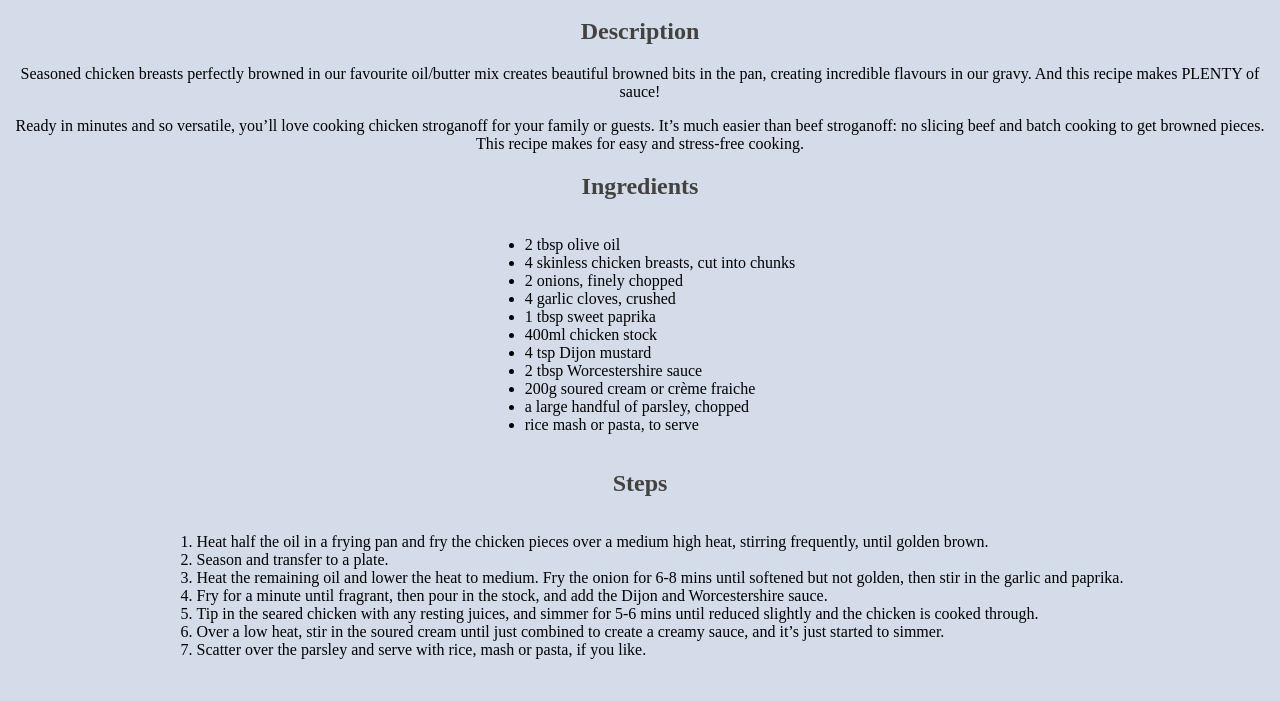
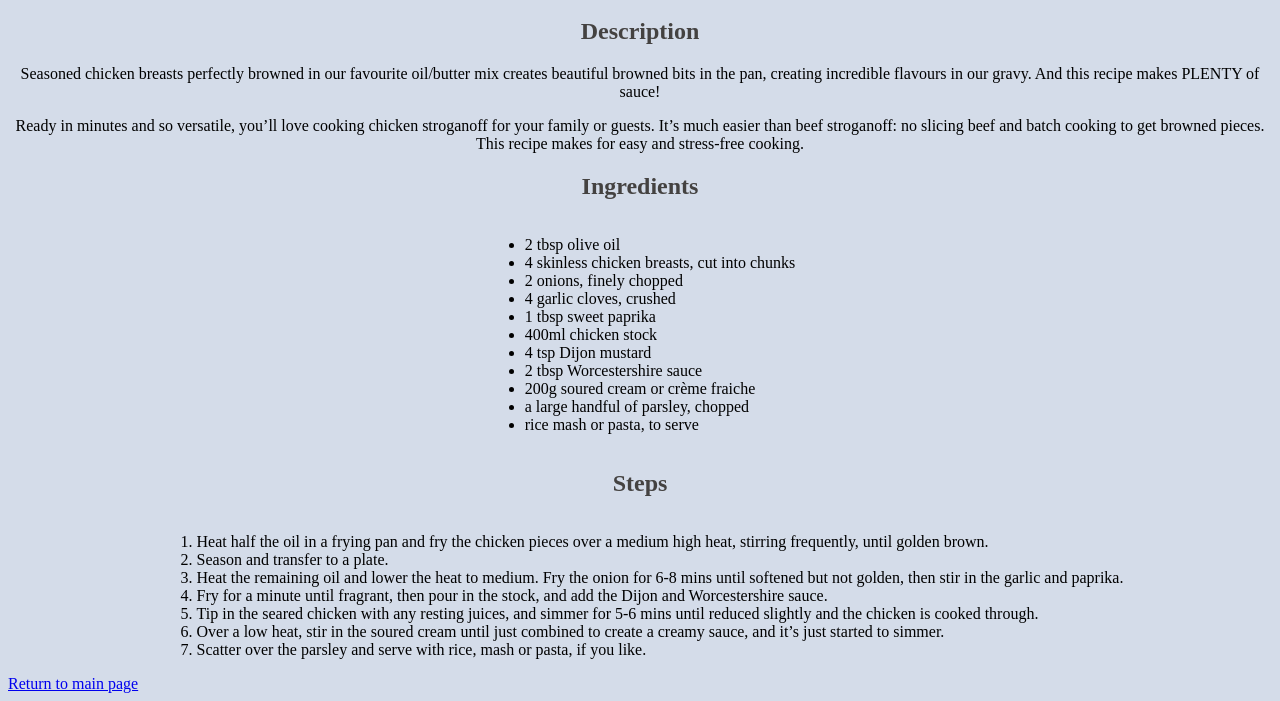
Before and after one commit to isagmoura/odin-recipes, a plain HTML site: page recipes/stroganoff.html in a window 1280 px wide. Shown: the part 645-1346 px from the top of the page. Drawn offline with Linux system fonts and the light colour scheme.

Commit message:
return to main page

```diff
--- a/recipes/stroganoff.html
+++ b/recipes/stroganoff.html
@@ -57,6 +57,8 @@
 
        <li>Scatter over the parsley and serve with rice,
         mash or pasta, if you like.</li>
+    </ol>
     </div>
+    <a href="/">Return to main page</a>
 </body>
 </html>
```
Also changed, not shown: recipes/barbecue.html (+1 -0 lines), recipes/pasta.html (+1 -0 lines).
